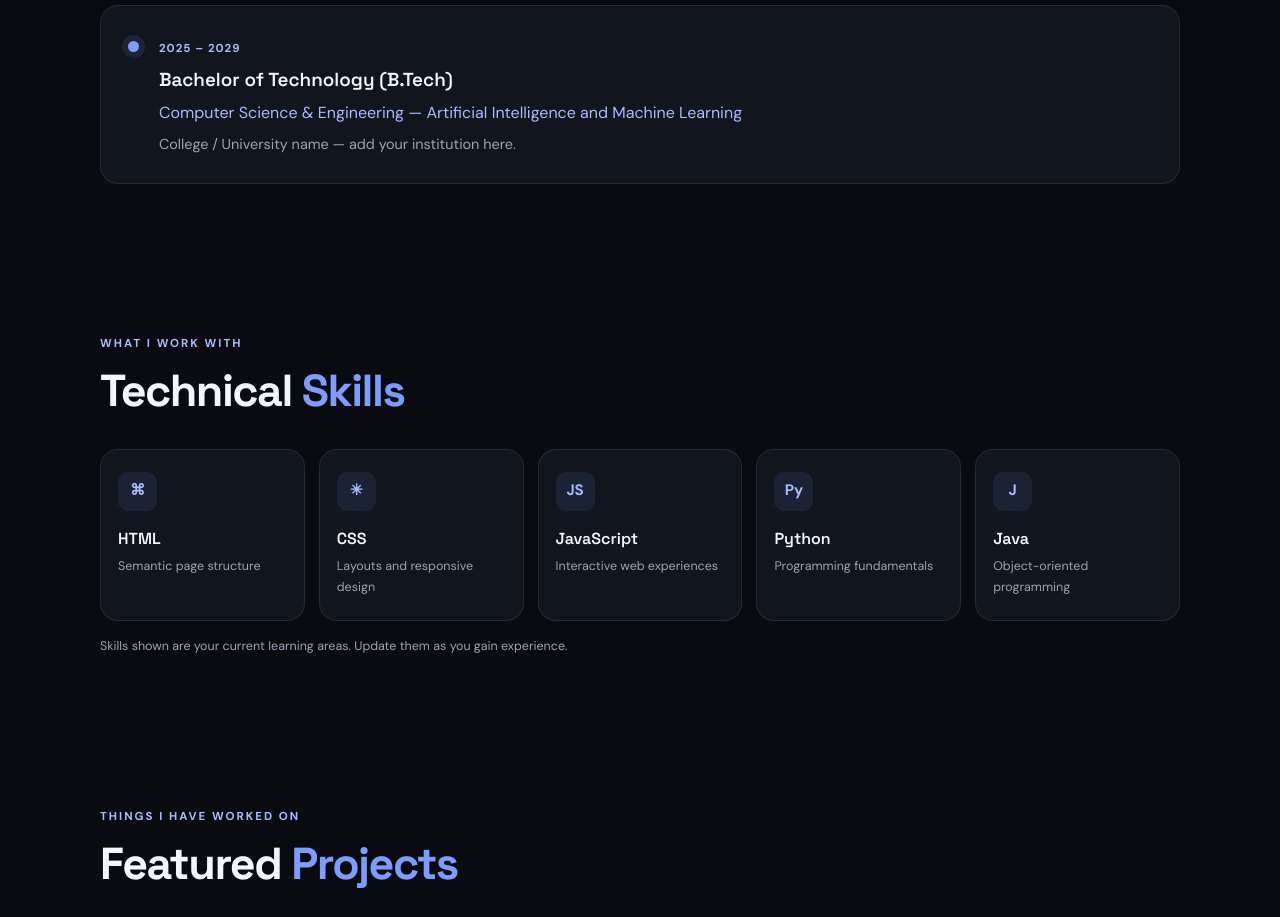
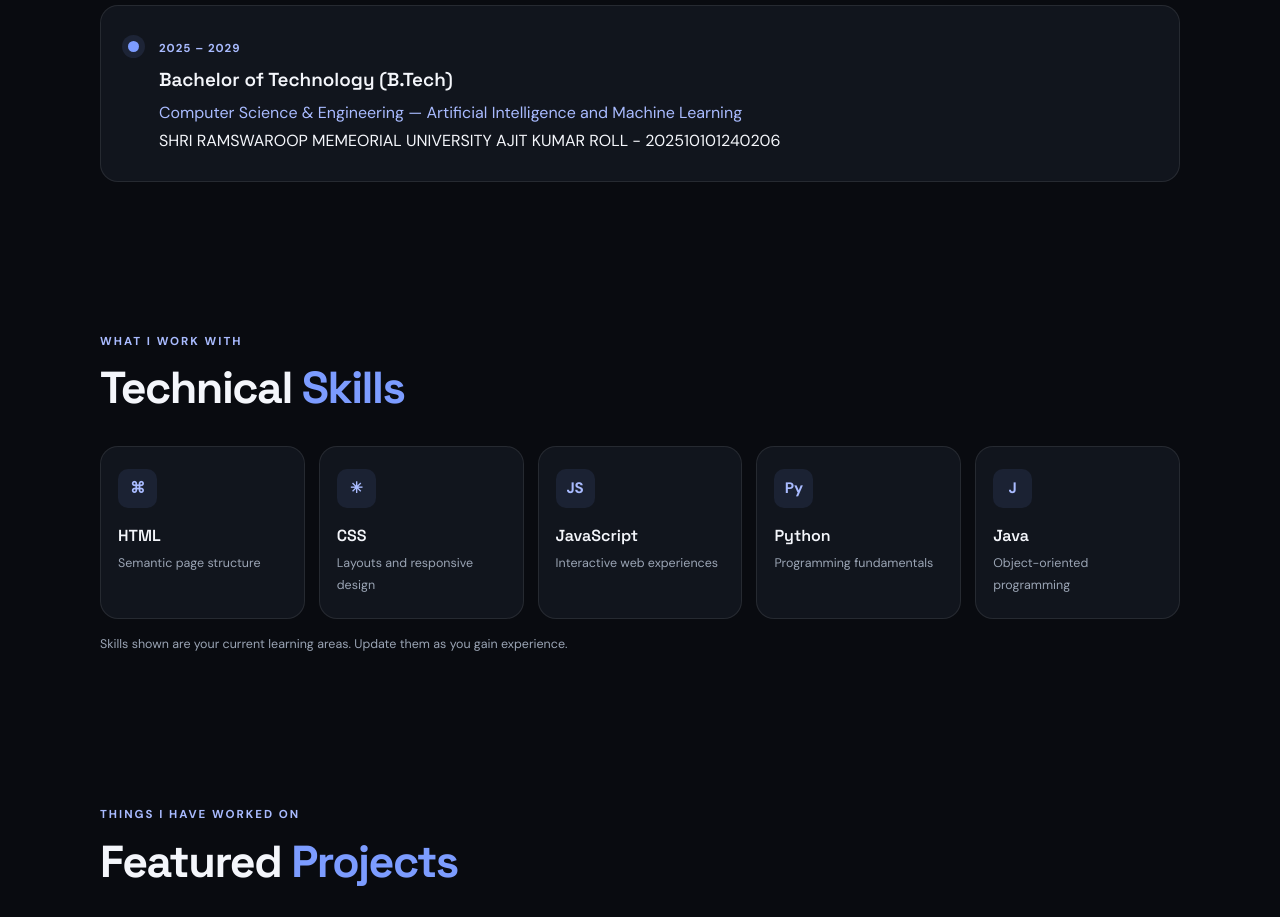
Before and after one commit to Ajit3408/portfolio, a plain HTML site: page index.html in a window 1280 px wide. Shown: the part 1400-2317 px from the top of the page. Drawn offline with Linux system fonts and the light colour scheme.

Commit message:
Update educational institution details in index.html

```diff
--- a/index.html
+++ b/index.html
@@ -89,7 +89,7 @@
           <span class="date-label">2025 – 2029</span>
           <h3>Bachelor of Technology (B.Tech)</h3>
           <p class="accent-text">Computer Science &amp; Engineering — Artificial Intelligence and Machine Learning</p>
-          <p class="muted">College / University name — add your institution here.</p>
+          <p class="unmuted">SHRI RAMSWAROOP MEMEORIAL UNIVERSITY AJIT KUMAR ROLL - 202510101240206 </p>
         </div>
       </article>
     </section>
```
